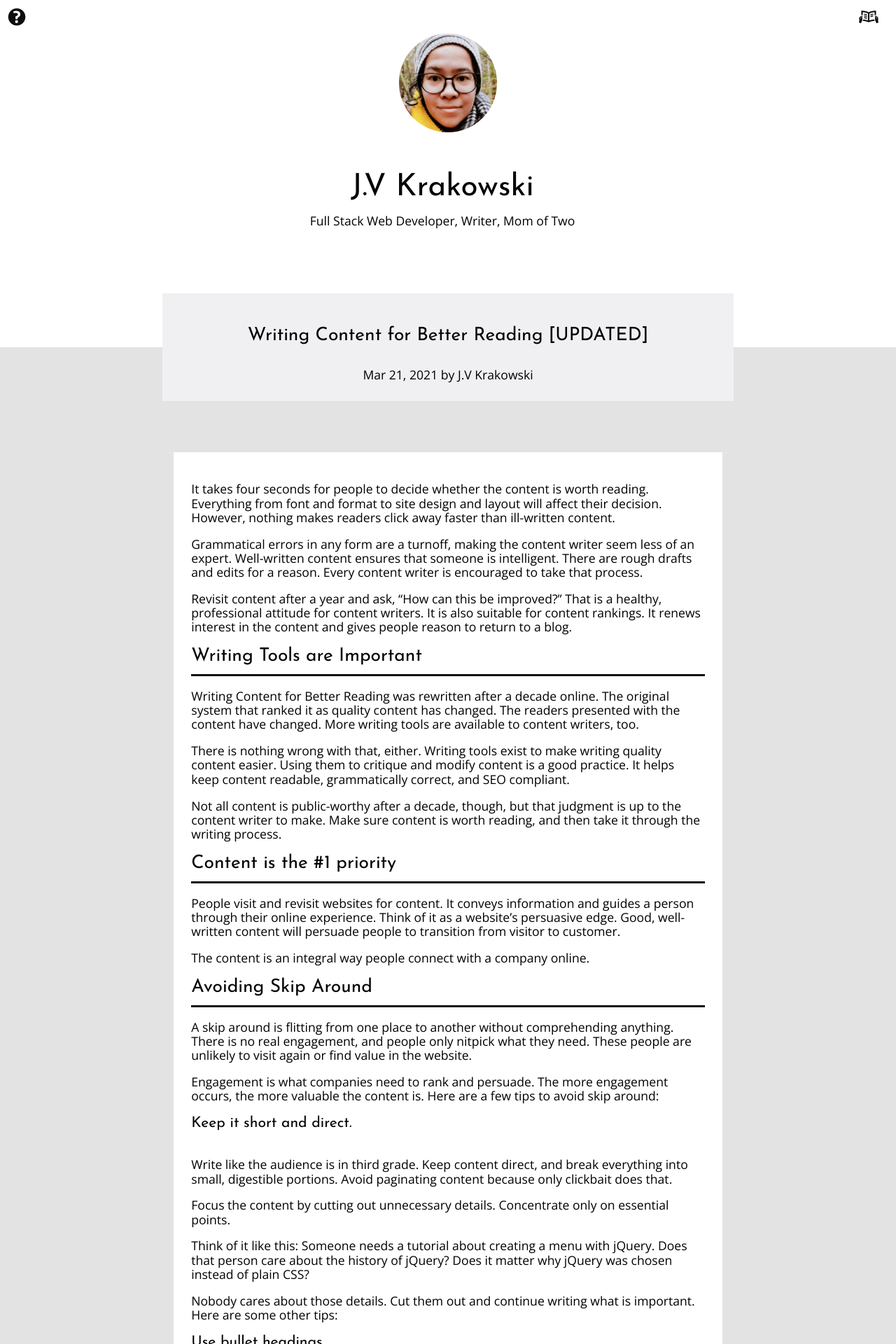
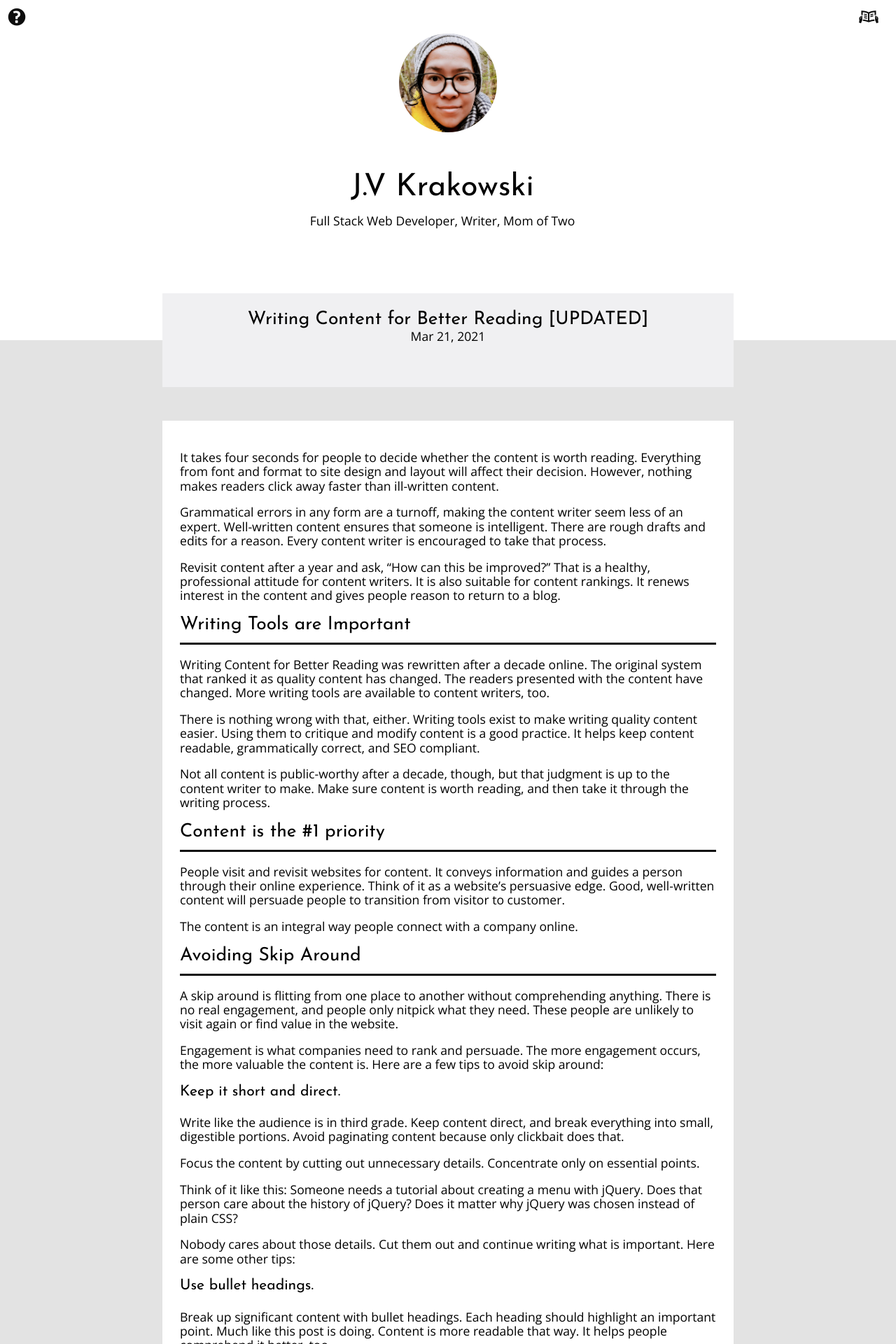
Before and after one commit to jvkrakowski/jvkrakowski.github.io, a Jekyll site: the page built from _posts/2021-03-21-write-content-better-reading.markdown, in a window 1280 px wide. Shown: the top 1920 px of the page at 70% size. Built offline with Jekyll 4.4.1, drawn with Linux system fonts in a browser that asks for light colours; some web fonts are replaced.

```diff
--- a/_includes/post_header.html
+++ b/_includes/post_header.html
@@ -41,7 +41,7 @@
           <div class="col-xs-12 col-sm-12 col-md-121 col-lg-12">
             <div class="post-box">
               <h2 class="post-title">{{ page.title }}</h2>
-              <p class="post-info"><time>{{ page.date | date: "%b %-d, %Y" }}</time> by {{page.author}}</p>
+              <p class="post-info"><time>{{ page.date | date: "%b %-d, %Y" }}</time></p>
               </div>
           </div>
           </div>
--- a/_layouts/post.html
+++ b/_layouts/post.html
@@ -12,6 +12,13 @@
 
                         {{ content }}
 
+
+
+                        <h4>Tags</h4>
+                        {% for tags in page.tags %}
+                        <span class="tag">{{ tags }}</span>
+                        {% endfor %}
+                        <br/>
                         <a onclick="window.history.back()">Back to Previous Page</a>
                         <div class="divide"></div>
                     </div>
--- a/_sass/style.scss
+++ b/_sass/style.scss
@@ -42,7 +42,7 @@ $white: #ffffff;
 
 h1, h2, h3, h4, h5, h6 {
   font-family: 'Josefin Sans', sans-serif;
-  padding-bottom: 15px;
+  // padding-bottom: 15px;
 }
 
 
@@ -87,6 +87,7 @@ section {
     margin-right: auto;
     padding-right: 1rem;
     padding-left: 2rem;
+    position: relative;
 }
 
 .box {
@@ -184,7 +185,38 @@ time {
 
 .content-background {
   background: #E3E3E3;
-  padding: 25px;
+  // padding: 25px;
+}
+
+.search-container {
+  min-height: 550px;
+}
+
+ul.results-container {
+  background: white;
+}
+
+ul.results-container li {
+  margin: 0;
+  padding: 15px 0 15px 0;
+  list-style-type: none;
+}
+
+.search-input {
+  width: 60%;
+  padding: 10px;
+  display: block;
+  margin: 0 auto;
+}
+
+a.search-button {
+  display: block;
+  text-align: center;
+  margin: 10px auto;
+  padding: 17px 0;
+  width: 100px;
+  color: #0d0d0d !important;
+  font-size: 1.5em;
 }
 
 /* Divides */
@@ -332,14 +364,24 @@ h2.page-title {
 
 h2.post-title {
   text-align: center;
-  padding: 10px 0;
+  // padding: 10px 0;
   line-height: 1em;
   font-size: 1.5em;
-  margin-top: 28px;
+  margin: 15px 0 0 0;
 }
 
 .post-info {
   text-align: center;
+  margin: 0;
+  padding: 0;
+}
+
+span.tag {
+  background: #B9B9B9;
+  padding: 5px;
+  text-transform: lowercase;
+  margin-right: 5px;
+  line-height: 2.5em;
 }
 
 /* Paragraph */
```
Also changed, not shown: _layouts/blog.html (deleted, +0 -13 lines), blog/index.html (+6 -1 lines), search.html (added, +51 -0 lines), search.json (added, +15 -0 lines), assets/simple-jekyll-search.min.js (added), 9 other files.
